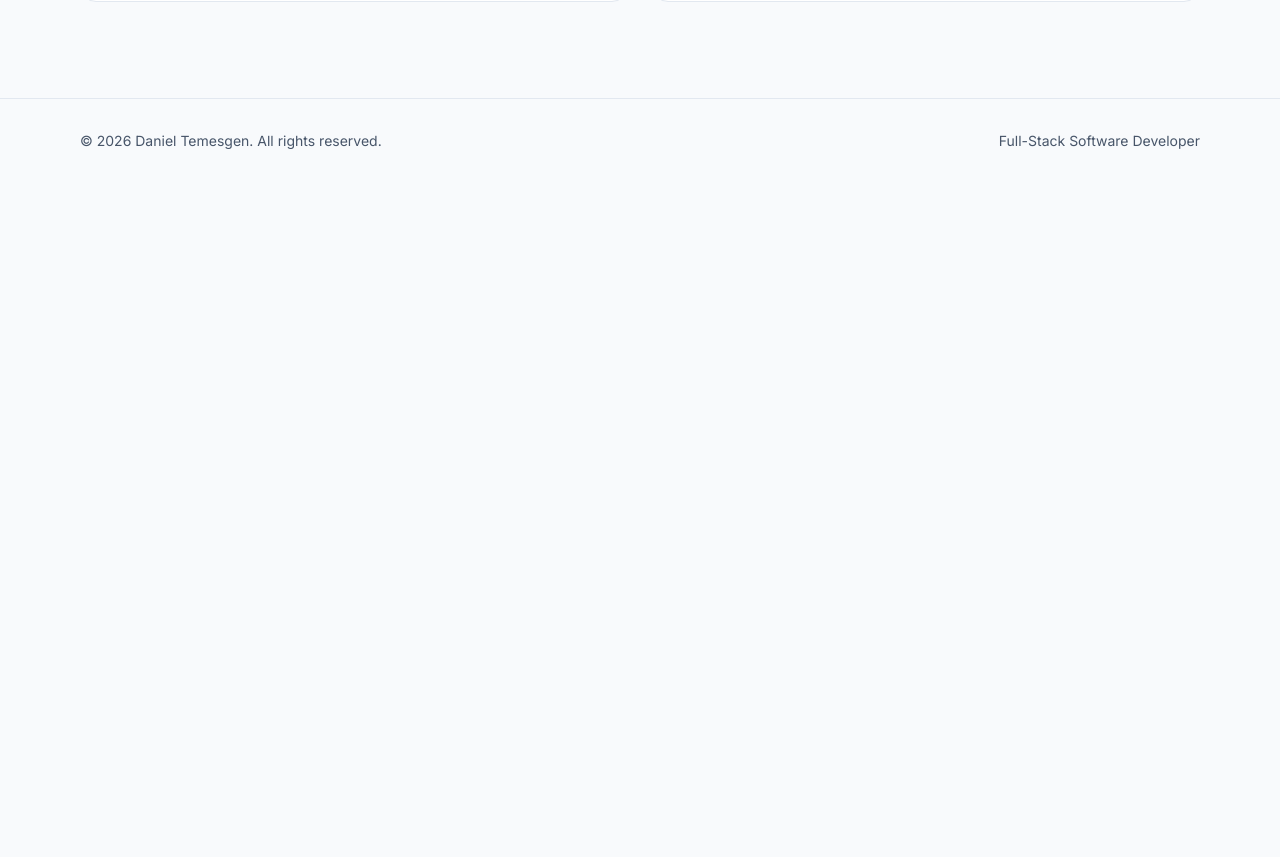
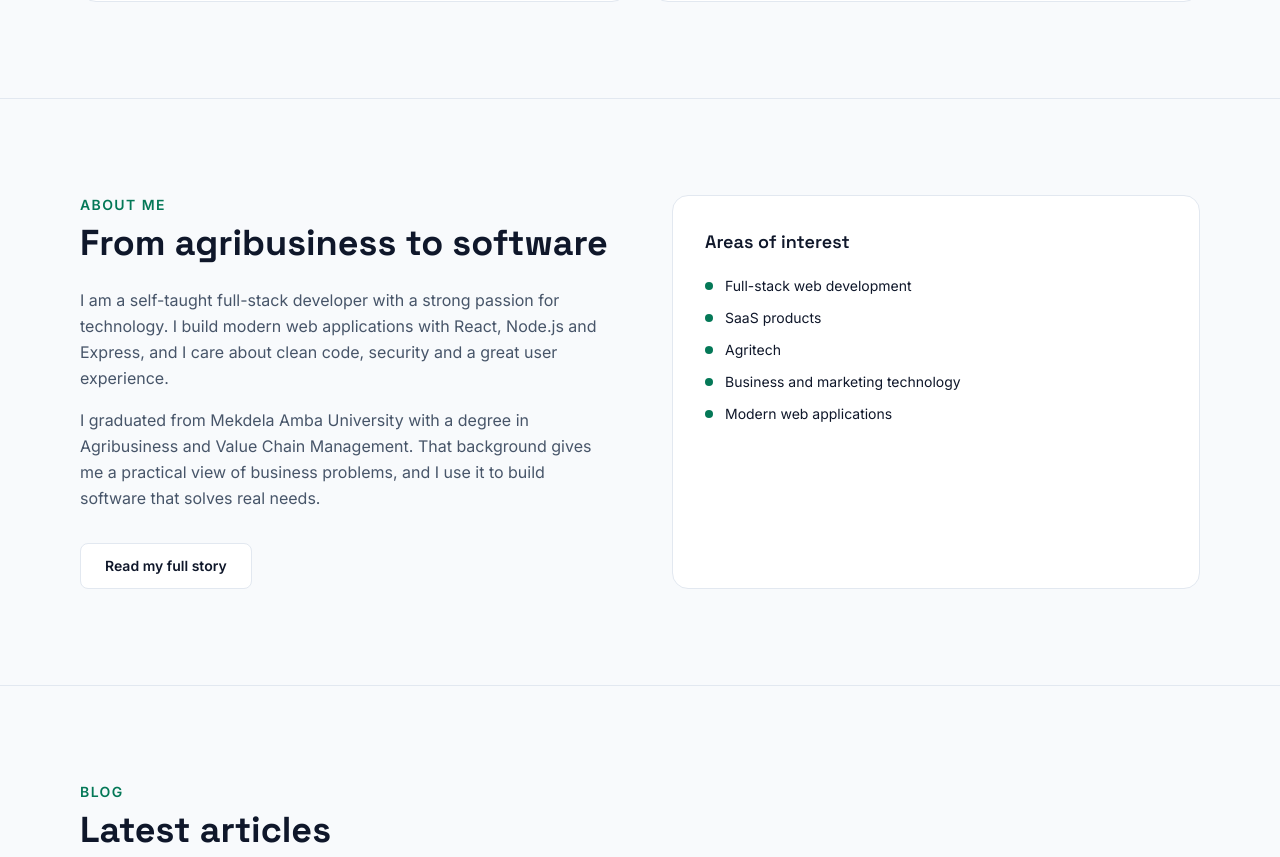
Before and after one commit to dani3430/daniel-portfolio-revised, a React (Vite) app in the folder frontend/: page / in a window 1280 px wide. Shown: the part 1940-2797 px from the top of the page. Before the commit the page ends 2123 px from the top, so only its background shows below. Built offline with nearby package versions, Linux system fonts and the light colour scheme.

Commit message:
feat: add about preview, blog preview and contact CTA sections

```diff
--- /dev/null
+++ b/frontend/src/components/AboutPreview.jsx
@@ -0,0 +1,59 @@
+import { Link } from 'react-router-dom'
+import SectionHeading from './SectionHeading'
+
+// Temporary content: this will come from the admin dashboard later
+const about = {
+  paragraphs: [
+    'I am a self-taught full-stack developer with a strong passion for technology. I build modern web applications with React, Node.js and Express, and I care about clean code, security and a great user experience.',
+    'I graduated from Mekdela Amba University with a degree in Agribusiness and Value Chain Management. That background gives me a practical view of business problems, and I use it to build software that solves real needs.',
+  ],
+  interests: [
+    'Full-stack web development',
+    'SaaS products',
+    'Agritech',
+    'Business and marketing technology',
+    'Modern web applications',
+  ],
+}
+
+export default function AboutPreview() {
+  return (
+    <section aria-labelledby="about-heading" className="border-t border-line">
+      <div className="mx-auto grid max-w-6xl gap-10 px-4 py-16 md:py-24 lg:grid-cols-2 lg:gap-16">
+        <div>
+          <SectionHeading
+            id="about-heading"
+            eyebrow="About me"
+            title="From agribusiness to software"
+          />
+          <div className="mt-6 space-y-4 text-base leading-relaxed text-muted">
+            {about.paragraphs.map((text) => (
+              <p key={text}>{text}</p>
+            ))}
+          </div>
+          <Link
+            to="/about"
+            className="mt-8 inline-block rounded-lg border border-line bg-surface px-6 py-3 text-sm font-semibold text-fg transition-colors hover:border-brand hover:text-brand focus-visible:outline-2 focus-visible:outline-offset-2 focus-visible:outline-brand"
+          >
+            Read my full story
+          </Link>
+        </div>
+
+        <div className="rounded-2xl border border-line bg-surface p-6 sm:p-8">
+          <h3 className="font-display text-lg font-semibold text-fg">Areas of interest</h3>
+          <ul className="mt-5 space-y-3">
+            {about.interests.map((item) => (
+              <li key={item} className="flex items-start gap-3 text-sm text-fg">
+                <span
+                  className="mt-1.5 h-2 w-2 shrink-0 rounded-full bg-brand"
+                  aria-hidden="true"
+                />
+                {item}
+              </li>
+            ))}
+          </ul>
+        </div>
+      </div>
+    </section>
+  )
+}
--- /dev/null
+++ b/frontend/src/components/BlogPreview.jsx
@@ -0,0 +1,56 @@
+import { Link } from 'react-router-dom'
+import SectionHeading from './SectionHeading'
+
+// Temporary content: this will come from the database later.
+// An empty list shows the "coming soon" message below.
+const latestPosts = []
+
+export default function BlogPreview() {
+  return (
+    <section aria-labelledby="blog-heading" className="border-t border-line">
+      <div className="mx-auto max-w-6xl px-4 py-16 md:py-24">
+        <div className="flex flex-col justify-between gap-6 sm:flex-row sm:items-end">
+          <SectionHeading
+            id="blog-heading"
+            eyebrow="Blog"
+            title="Latest articles"
+            description="Notes on web development, lessons from my learning journey, and ideas I find interesting."
+          />
+          {latestPosts.length > 0 && (
+            <Link
+              to="/blog"
+              className="text-sm font-semibold text-brand hover:underline focus-visible:outline-2 focus-visible:outline-offset-2 focus-visible:outline-brand"
+            >
+              Read all articles &rarr;
+            </Link>
+          )}
+        </div>
+
+        {latestPosts.length === 0 ? (
+          <div className="mt-10 rounded-2xl border border-dashed border-line bg-surface p-10 text-center">
+            <p className="font-display text-lg font-semibold text-fg">Articles are coming soon</p>
+            <p className="mx-auto mt-2 max-w-md text-sm text-muted">
+              I am preparing my first posts. Check back shortly, or get in touch if you would like
+              to talk about a project.
+            </p>
+          </div>
+        ) : (
+          <div className="mt-10 grid gap-6 md:grid-cols-3">
+            {latestPosts.map((post) => (
+              <article
+                key={post.id}
+                className="rounded-2xl border border-line bg-surface p-6 transition-colors hover:border-brand"
+              >
+                <p className="text-xs font-medium uppercase tracking-wide text-brand">
+                  {post.category}
+                </p>
+                <h3 className="mt-2 font-display text-lg font-semibold text-fg">{post.title}</h3>
+                <p className="mt-2 text-sm text-muted">{post.excerpt}</p>
+              </article>
+            ))}
+          </div>
+        )}
+      </div>
+    </section>
+  )
+}
--- /dev/null
+++ b/frontend/src/components/ContactCta.jsx
@@ -0,0 +1,44 @@
+import { Link } from 'react-router-dom'
+
+export default function ContactCta() {
+  return (
+    <section aria-labelledby="cta-heading" className="border-t border-line">
+      <div className="mx-auto max-w-6xl px-4 py-16 md:py-24">
+        <div className="relative overflow-hidden rounded-3xl border border-line bg-surface px-6 py-12 text-center sm:px-12 sm:py-16">
+          {/* Soft decorative glow */}
+          <div
+            className="pointer-events-none absolute -top-24 left-1/2 h-48 w-96 -translate-x-1/2 rounded-full bg-brand/20 blur-3xl"
+            aria-hidden="true"
+          />
+
+          <div className="relative">
+            <h2
+              id="cta-heading"
+              className="font-display text-3xl font-bold text-fg sm:text-4xl"
+            >
+              Let&apos;s build something together
+            </h2>
+            <p className="mx-auto mt-4 max-w-xl text-base leading-relaxed text-muted">
+              Have a project in mind, a job opportunity, or just want to say hello? I would love to
+              hear from you.
+            </p>
+            <div className="mt-8 flex flex-wrap items-center justify-center gap-3">
+              <Link
+                to="/contact"
+                className="rounded-lg bg-brand px-6 py-3 text-sm font-semibold text-brand-fg transition-opacity hover:opacity-90 focus-visible:outline-2 focus-visible:outline-offset-2 focus-visible:outline-brand"
+              >
+                Get in touch
+              </Link>
+              <Link
+                to="/projects"
+                className="rounded-lg border border-line bg-bg px-6 py-3 text-sm font-semibold text-fg transition-colors hover:border-brand hover:text-brand focus-visible:outline-2 focus-visible:outline-offset-2 focus-visible:outline-brand"
+              >
+                See my work
+              </Link>
+            </div>
+          </div>
+        </div>
+      </div>
+    </section>
+  )
+}
--- a/frontend/src/pages/Home.jsx
+++ b/frontend/src/pages/Home.jsx
@@ -1,6 +1,9 @@
 import Hero from '../components/Hero'
 import Skills from '../components/Skills'
 import FeaturedProjects from '../components/FeaturedProjects'
+import AboutPreview from '../components/AboutPreview'
+import BlogPreview from '../components/BlogPreview'
+import ContactCta from '../components/ContactCta'
 
 export default function Home() {
   return (
@@ -8,6 +11,9 @@ export default function Home() {
       <Hero />
       <Skills />
       <FeaturedProjects />
+      <AboutPreview />
+      <BlogPreview />
+      <ContactCta />
     </>
   )
 }
```
